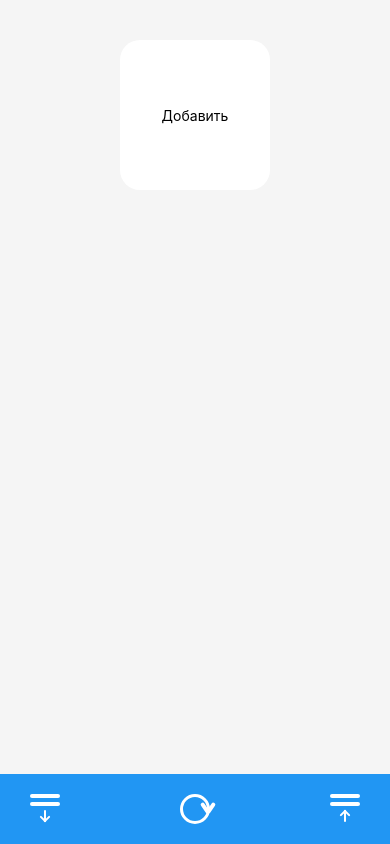
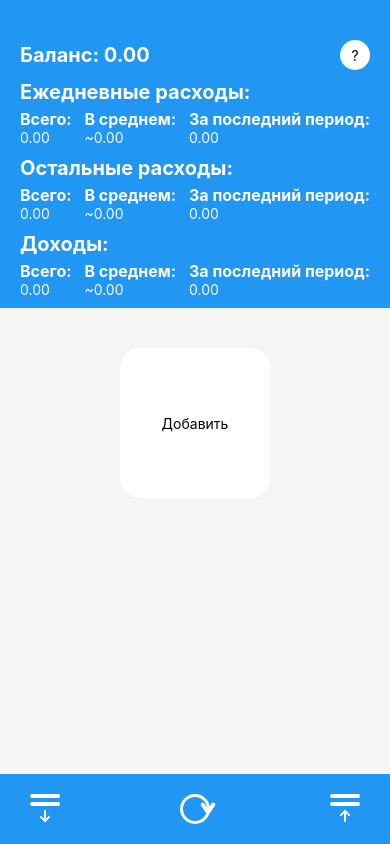
Before and after one commit to VladAvseev/MyBudgetApp, a React Native app: screen /Home in a window 390 px wide. Built offline with nearby package versions, Linux system fonts and the light colour scheme; what react-native would draw is missing.

Commit message:
version 1.3.0 (10)

```diff
--- a/package.json
+++ b/package.json
@@ -31,6 +31,7 @@
     "react-native-safe-area-context": "^4.10.1",
     "react-native-screens": "^3.31.1",
     "react-native-tab-view": "^3.5.2",
+    "react-native-walkthrough-tooltip": "^1.6.0",
     "react-native-web": "~0.19.10"
   },
   "devDependencies": {
--- /dev/null
+++ b/src/modules/_home/components/Analytics.tsx
@@ -0,0 +1,140 @@
+import { StyleSheet, View, Text, Pressable } from 'react-native';
+import { home } from '../models';
+import { PageContainer } from '../../../components/PageContainer';
+import { Title } from '../../../components/Title';
+import { Label } from '../../../components/Label';
+import { useState } from 'react';
+
+export const Analytics = () => {
+	const { analytics } = home;
+	const [open, setOpen] = useState(false);
+
+	const Modal = () => {
+		return (
+			<Pressable style={styles.modalBack} onPress={() => setOpen(false)}>
+				<View style={styles.modal}>
+					<Text>Средние значени расчитываются без учёта последнего отчёта.</Text>
+				</View>
+			</Pressable>
+		)
+	}
+
+  return (
+		<>
+		{open ? <Modal/> : null}
+		<PageContainer style={styles.container}>
+			<View style={styles.row}>
+				<Title style={styles.text}>Баланс: {analytics.savedSum.toFixed(2)}</Title>
+				<Pressable style={styles.askIcon} onPress={() => setOpen(true)}><Text>?</Text></Pressable>
+			</View>
+			<View style={styles.rowWrapper}>
+				<Title style={styles.text}>Ежедневные расходы:</Title>
+				<View style={styles.row}>
+					<View>
+						<Label style={styles.text}>Всего:</Label>
+						<Text style={styles.text}>{analytics.dailySpending.sum.toFixed(2)}</Text>
+					</View>
+					<View>
+						<Label style={styles.text}>В среднем:</Label>
+						<Text style={styles.text}>~{analytics.dailySpending.avarage.toFixed(2)}</Text>
+					</View>
+					<View>
+						<Label style={styles.text}>За последний период:</Label>
+						<Text style={styles.text}>{analytics.dailySpending.last.toFixed(2)}</Text>
+					</View>
+				</View>
+			</View>
+			<View style={styles.rowWrapper}>
+				<Title style={styles.text}>Остальные расходы:</Title>
+				<View style={styles.row}>
+					<View>
+						<Label style={styles.text}>Всего:</Label>
+						<Text style={styles.text}>{analytics.otherSpending.sum.toFixed(2)}</Text>
+					</View>
+					<View>
+						<Label style={styles.text}>В среднем:</Label>
+						<Text style={styles.text}>~{analytics.otherSpending.avarage.toFixed(2)}</Text>
+					</View>
+					<View>
+						<Label style={styles.text}>За последний период:</Label>
+						<Text style={styles.text}>{analytics.otherSpending.last.toFixed(2)}</Text>
+					</View>
+				</View>
+			</View>
+			<View style={styles.rowWrapper}>
+				<Title style={styles.text}>Доходы:</Title>
+				<View style={styles.row}>
+					<View>
+						<Label style={styles.text}>Всего:</Label>
+						<Text style={styles.text}>{analytics.income.sum.toFixed(2)}</Text>
+					</View>
+					<View>
+						<Label style={styles.text}>В среднем:</Label>
+						<Text style={styles.text}>~{analytics.income.avarage.toFixed(2)}</Text>
+					</View>
+					<View>
+						<Label style={styles.text}>За последний период:</Label>
+						<Text style={styles.text}>{analytics.income.last.toFixed(2)}</Text>
+					</View>
+				</View>
+			</View>
+		</PageContainer>
+		</>
+  );
+}
+
+const styles = StyleSheet.create({
+	container: {
+		width: '100%',
+		backgroundColor: 'rgb(33, 150, 243)',
+		flexDirection: 'column',
+		alignItems: 'center',
+		gap: 10,
+		paddingBottom: 10,
+	},
+	rowWrapper: {
+		width: '100%',
+		flexDirection: 'column',
+		alignItems: 'flex-start',
+		gap: 5,
+	},
+	row: {
+		width: '100%',
+		flexDirection: 'row',
+		alignItems: 'center',
+		justifyContent: 'space-between',
+	},
+	text: {
+		color: '#FFF',
+	},
+	askIcon: {
+		width: 30,
+		height: 30,
+		borderRadius: 15,
+		backgroundColor: '#FFF',
+		flexDirection: 'row',
+		alignItems: 'center',
+		justifyContent: 'center',
+	},
+	modalBack: {
+		position: 'absolute',
+		left: 0,
+		top: 0,
+		zIndex: 1001,
+		width: '100%',
+		height: '100%',
+		backgroundColor: 'rgba(0, 0, 0, 0.5)',
+		flexDirection: 'row',
+		alignItems: 'center',
+		justifyContent: 'center',
+	},
+	modal: {
+		padding: 20,
+		borderRadius: 10,
+		backgroundColor: '#FFF',
+		flexDirection: 'row',
+		alignItems: 'center',
+		justifyContent: 'center',
+		zIndex: 1002,
+	}
+});
--- a/src/modules/_home/components/Card.tsx
+++ b/src/modules/_home/components/Card.tsx
@@ -10,7 +10,7 @@ type props = {
 export const Card: React.FC<props> = observer(({ card }) => {
 	const { navigation } = home;
   return (
-		<Pressable onPress={() => navigation?.navigate('Report', { id: card.id })}>
+		<Pressable accessibilityHint="Navigates to the previous screen" onPress={() => navigation?.navigate('Report', { id: card.id })}>
 			<View style={styles.card}>
 				<Text>{card.title}</Text>
 			</View>
--- a/src/modules/_home/index.tsx
+++ b/src/modules/_home/index.tsx
@@ -1,6 +1,6 @@
 import { observer } from "mobx-react-lite";
 import { CardList } from "./components/CardList";
-import { Button, ScrollView, StyleSheet, View } from "react-native";
+import { ScrollView, StyleSheet, View } from "react-native";
 import { NavigationProp } from "@react-navigation/native";
 import { useEffect } from "react";
 import { home } from "./models";
@@ -11,6 +11,7 @@ import { DownloadIcon } from "../../components/Icons/DownloadIcon";
 import { UploadIcon } from "../../components/Icons/UploadIcon";
 import { UpdatedIcon } from "../../components/Icons/UpdateIcon";
 import { IconButton } from "../../components/IconButton";
+import { Analytics } from "./components/Analytics";
 
 type props = {
 	navigation: NavigationProp<{}>;
@@ -42,6 +43,7 @@ export const Home: React.FC<props> = observer(({ navigation }) => {
 					</IconButton>
 				</View>
 			</Header>
+			<Analytics />
 			<ScrollView>
 				<PageContainer>
 					<CardList />
--- a/src/modules/_home/models/index.ts
+++ b/src/modules/_home/models/index.ts
@@ -1,6 +1,6 @@
 import { NavigationProp } from "@react-navigation/native";
 import { types } from "mobx-state-tree";
-import { Repository } from "../../../repository";
+import { Repository, TAnalytics } from "../../../repository";
 
 export type ICard = {
 	id: number;
@@ -14,6 +14,7 @@ export const home = types.model('home')
 	navigation: null as INavigation | null,
 	isPending: true,
 	cards: [] as ICard[],
+	analytics: {} as TAnalytics
 }))
 .actions((self) => ({
 	setNavigation(value: INavigation) {
@@ -22,17 +23,23 @@ export const home = types.model('home')
 	setIsPending(value: boolean) {
 		self.isPending = value;
 	},
-	setCards(cards: ICard[]) {
-		self.cards = cards;
-	}
+	setCards(value: ICard[]) {
+		self.cards = value;
+	},
+	setAnalytics(value: TAnalytics) {
+		self.analytics = value;
+	},
 }))
 .actions((self) => ({
 	async fetch() {
 		const reportCards = await Repository.getReportCards();
 		self.setCards(reportCards);
+		const analytics = await Repository.getAnalytics();
+		self.setAnalytics(analytics);
 	},
 	cleadData() {
 		self.setCards([]);
+		self.setAnalytics({} as TAnalytics);
 	},
 }))
 .actions((self) => ({
--- a/src/modules/_upload/index.tsx
+++ b/src/modules/_upload/index.tsx
@@ -12,6 +12,8 @@ import { ArrowLeftIcon } from "../../components/Icons/ArrowLeftIcon";
 import { UpdatedIcon } from "../../components/Icons/UpdateIcon";
 import { IconButton } from "../../components/IconButton";
 import { TextButton } from "../../components/TextButton";
+import { VNumberField } from "../../mvvm/NumberField/VNumberField";
+import { Title } from "../../components/Title";
 
 type props = {
 	navigation: NavigationProp<{}>;
@@ -20,11 +22,14 @@ type props = {
 export const Upload: React.FC<props> = observer(({ navigation }) => {
 	const {
 		start,
-		save,
+		saveData,
 		setReports,
-		field,
+		saveSum,
+		dataField,
+		sumField,
 		isPending,
-		formIsValid,
+		dataFormIsValid,
+		sumFormIsValid,
 	} = upload;
 
 	useEffect(() => {
@@ -49,14 +54,28 @@ export const Upload: React.FC<props> = observer(({ navigation }) => {
 				</View>
 			</Header>
 			<PageContainer>
-				<View style={styles.main}>
+				<View>
 					<Container>
-						<VTextField style={styles.text} model={field}/>
+						<Title>Отчёты:</Title>
 					</Container>
 					<Container>
-						<TextButton title="Сохранить" onPress={save} disabled={!formIsValid} />
+						<VTextField style={styles.text} model={dataField}/>
 					</Container>
-					<TextButton title="Перезаписать" onPress={setReports} disabled={!formIsValid} />
+					<Container>
+						<TextButton title="Сохранить" onPress={saveData} disabled={!dataFormIsValid} />
+					</Container>
+					<Container>
+						<TextButton color="red" title="Перезаписать" onPress={setReports} disabled={!dataFormIsValid} />
+					</Container>
+					<Container>
+						<Title>Начальный баланс:</Title>
+					</Container>
+					<Container>
+						<VNumberField style={styles.text} model={sumField}/>
+					</Container>
+					<Container>
+						<TextButton title="Сохранить" onPress={saveSum} disabled={!sumFormIsValid} />
+					</Container>
 				</View>
 			</PageContainer>
 		</>
@@ -73,9 +92,6 @@ const styles = StyleSheet.create({
 	empty: {
 		width: 50,
 	},
-	main: {
-		minHeight: 700,
-	},
 	text: {
 		width: '100%',
 	},
--- a/src/repository/index.ts
+++ b/src/repository/index.ts
@@ -37,7 +37,35 @@ export type TIncome = {
 	value: number,
 }
 
+export type TAnalytics = {
+	savedSum: number;
+	dailySpending: {
+		sum: number;
+		avarage: number;
+		last: number;
+	},
+	otherSpending: {
+		sum: number;
+		avarage: number;
+		last: number;
+	},
+	income: {
+		sum: number;
+		avarage: number;
+		last: number;
+	},
+}
+
 export const Repository = {
+	async getStartSum(): Promise<number> {
+		const res = await AsyncStorage.getItem('startSum');
+		return res ? JSON.parse(res) as number : 0;
+	},
+
+	async setStartSum(sum: number): Promise<void> {
+		AsyncStorage.setItem('startSum', JSON.stringify(sum));
+	},
+
 	async getReports(): Promise<TReport[]> {
 		const res = await AsyncStorage.getItem('reports');
 		return res ? JSON.parse(res) as TReport[] : [];
@@ -288,6 +316,63 @@ export const Repository = {
 
 		await this.setReports(updatedReports);
 	},
+
+	async getAnalytics(): Promise<TAnalytics> {
+		const reports = await this.getReports();
+		const startSum = await this.getStartSum();
+		let analytics = {
+			savedSum: 0,
+			dailySpending: {
+				sum: 0,
+				avarage: 0,
+				last: 0,
+			},
+			otherSpending: {
+				sum: 0,
+				avarage: 0,
+				last: 0,
+			},
+			income: {
+				sum: 0,
+				avarage: 0,
+				last: 0,
+			},
+		} as TAnalytics;
+		let dailySumWithoutLastReport = 0;
+		let otherSumWithoutLastReport = 0;
+		let incomeSumWithoutLastReport = 0;
+		reports.forEach((report, reportIndex) => {
+			report.dailySpending.map((dailySpending) => {
+				analytics.dailySpending.sum += dailySpending.value;
+				if (reportIndex + 1 === reports.length) {
+					analytics.dailySpending.last += dailySpending.value;
+				} else {
+					dailySumWithoutLastReport += dailySpending.value;
+					analytics.dailySpending.avarage = dailySumWithoutLastReport / (reports.length - 1);
+				}
+			});
+			report.otherSpending.forEach((otherSpending) => {
+				analytics.otherSpending.sum += otherSpending.value;
+				if (reportIndex + 1 === reports.length) {
+					analytics.otherSpending.last += otherSpending.value;
+				} else {
+					otherSumWithoutLastReport += otherSpending.value;
+					analytics.otherSpending.avarage = otherSumWithoutLastReport / (reports.length - 1);
+				}
+			});
+			report.income.forEach((income) => {
+				analytics.income.sum += income.value;
+				if (reportIndex + 1 === reports.length) {
+					analytics.income.last += income.value;
+				} else {
+					incomeSumWithoutLastReport += income.value;
+					analytics.income.avarage = incomeSumWithoutLastReport / (reports.length - 1);
+				}
+			});
+		})
+		analytics.savedSum = startSum + analytics.income.sum - analytics.dailySpending.sum - analytics.otherSpending.sum;
+		return analytics;
+	}
 };
 
 function findReport(reports: TReport[], id: number): TReport {
@@ -306,6 +391,7 @@ function findReport(reports: TReport[], id: number): TReport {
 			dailyBudget: Number(report.config.dailyBudget),
 		}
 	};
+
 }
 
 function generateId(): number {
```
Also changed, not shown: src/modules/_upload/models/index.ts (+29 -10 lines), 1 other file (tests, documents, lock files or other folders).
